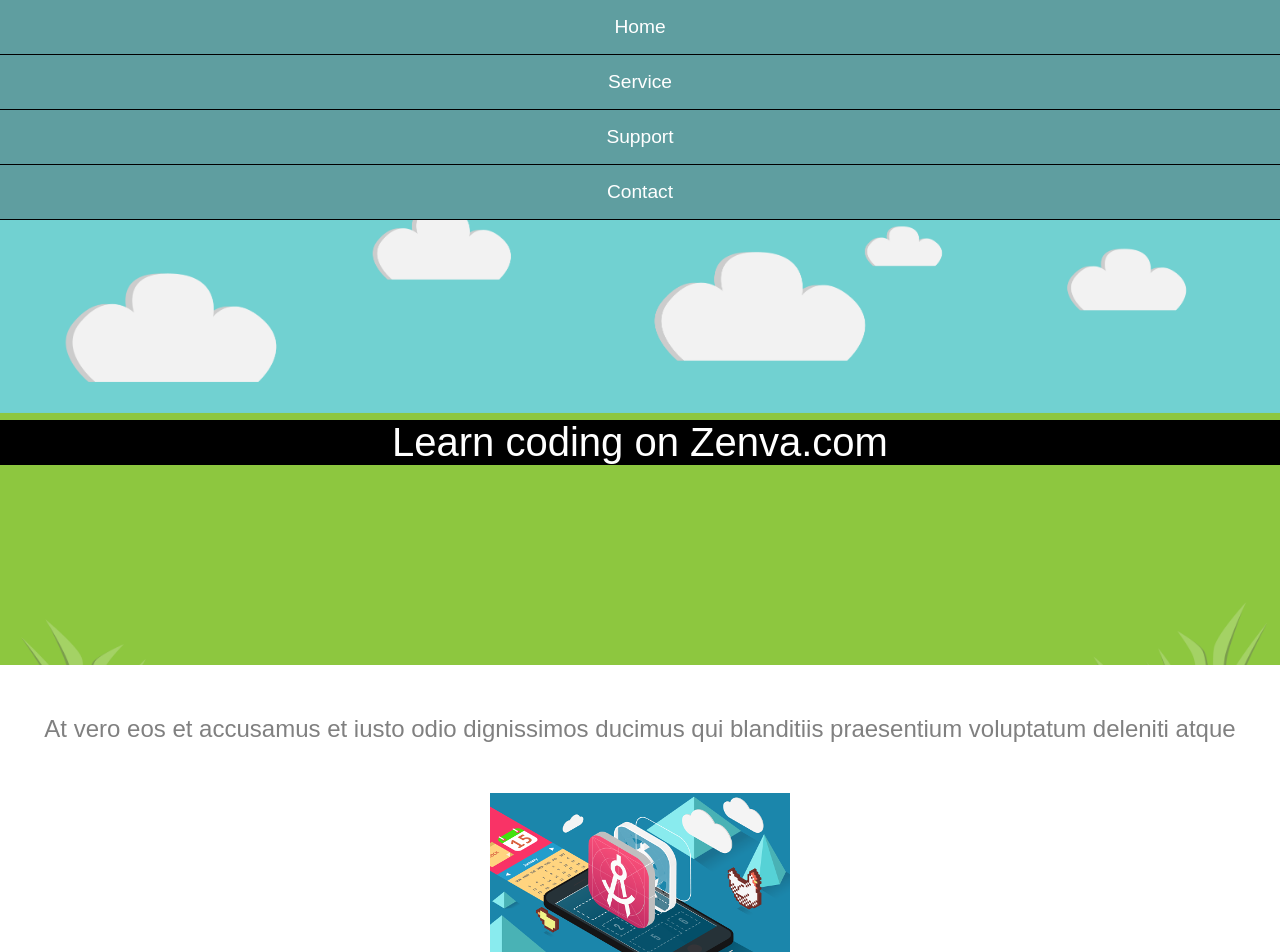
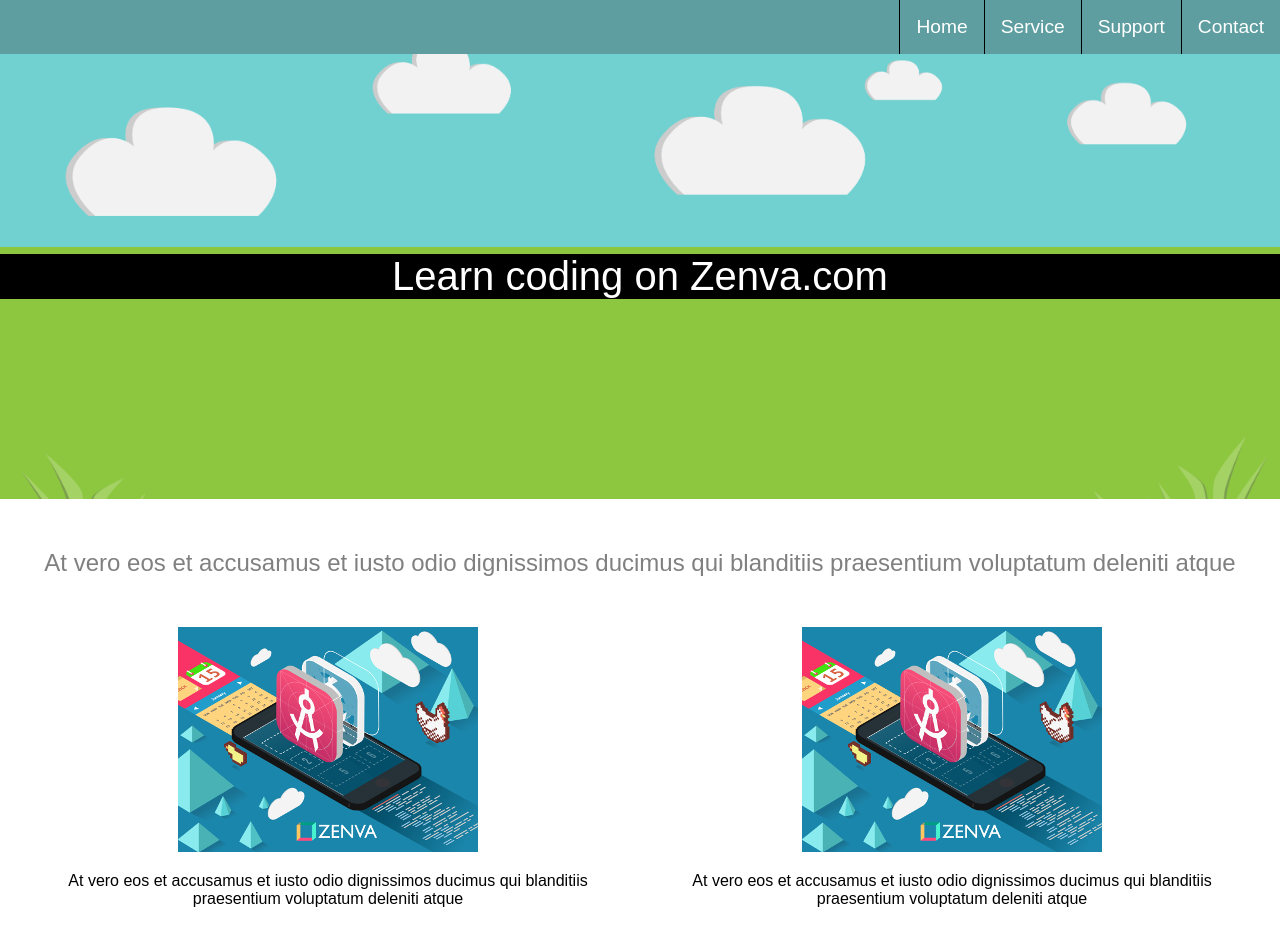
Before and after one commit to patterncard/Responsive-Website, a plain HTML site: page project/index.html in a window 1280 px wide. Shown: the top 952 px of the page. Drawn offline with Linux system fonts and the light colour scheme.

Commit message:
media queries

```diff
--- a/project/style.css
+++ b/project/style.css
@@ -16,6 +16,7 @@ body {
     margin: 0px;
     padding: 0px;
     list-style-type: none;
+    font-size: 0px;
 }
 
 .nav ul li {
@@ -68,3 +69,22 @@ body {
 .single-service p {
     padding: 0px 16px;
 }
+
+@media screen and (min-width: 700px)
+{
+    .nav ul {
+        text-align: right;
+    }
+
+    .nav ul li {
+        display: inline-block;
+        border-bottom: 0px;
+        border-left: 1px solid black;
+        text-align: left;
+    }
+
+    .single-service {
+        width: 50%;
+        float: left;
+    }
+}
```
